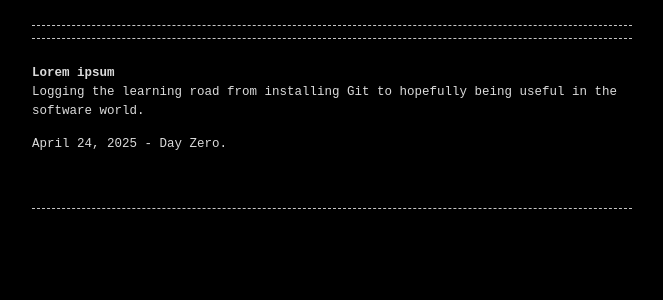
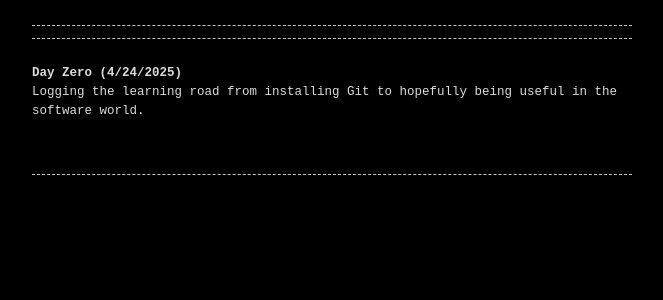
Before and after one commit to jackusherr/dev-learning-terminal-blog, a Jekyll site: the page built from index.md, in a window 1280 px wide. Shown: the top 300 px of the page, without its empty margins (308-971 px from the left). Built offline with Jekyll 4.4.1, drawn with Linux system fonts in a browser that asks for light colours.

Commit message:
adjusting initial content

```diff
--- a/index.md
+++ b/index.md
@@ -1,11 +1,9 @@
 ---
-title: Welcome to Jack's Dev-core Terminal Blog
+title: Jack's Dev-core Terminal Blog
 layout: home
 permalink: /
 ---
 
-# Lorem ipsum
+# Day Zero (4/24/2025)
 
 Logging the learning road from installing Git to hopefully being useful in the software world.
-
-April 24, 2025 - Day Zero.
```
